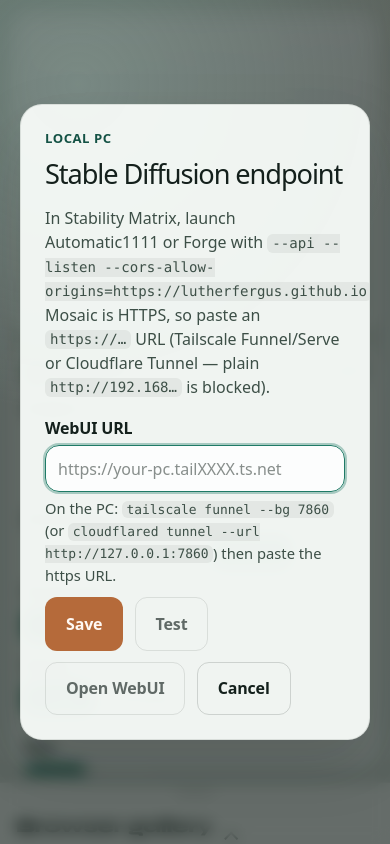
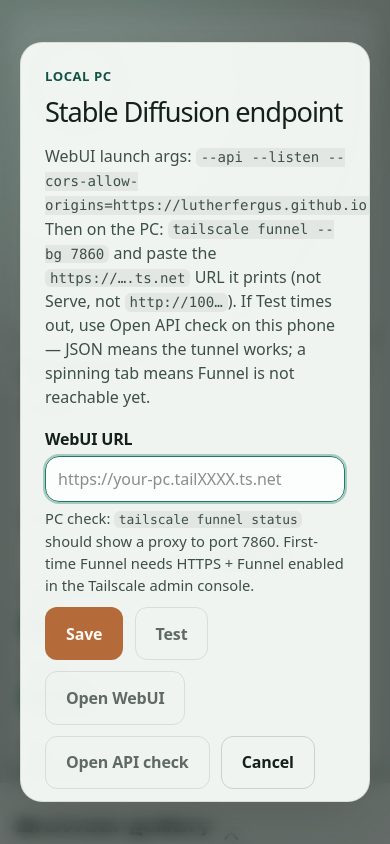
Before and after one commit to LutherFergus/super-eureka, a Next.js app: page / in a window 390 px wide. Both pictures are taken after a click on the button "SD PC". Built offline with nearby package versions, Linux system fonts and the light colour scheme.

Commit message:
Clarify Tailscale Funnel timeout diagnostics (v0.3.3)
Add Open API check so a phone can verify /sdapi/v1/sd-models without CORS,
and tighten copy around Funnel vs Serve when Test times out.

Co-authored-by: LutherFergus <LutherFergus@users.noreply.github.com>

```diff
--- a/package.json
+++ b/package.json
@@ -1,6 +1,6 @@
 {
   "name": "super-eureka",
-  "version": "0.3.2",
+  "version": "0.3.3",
   "private": true,
   "scripts": {
     "dev": "next dev --turbopack",
--- a/src/components/SdEndpointGate.tsx
+++ b/src/components/SdEndpointGate.tsx
@@ -38,7 +38,7 @@ export function SdEndpointGate({
     setStatus(null);
     setHint(
       typeof window !== "undefined" && window.location.protocol === "https:"
-        ? "This page is HTTPS. Test/Generate need an https:// WebUI URL (Tailscale Funnel/Serve or Cloudflare Tunnel), not plain http://192.168… from the phone."
+        ? "Timeout almost always means this phone cannot reach your Funnel URL. Prefer Funnel over Serve; confirm with Open API check."
         : null,
     );
     const timer = window.setTimeout(() => inputRef.current?.focus(), 40);
@@ -79,6 +79,20 @@ export function SdEndpointGate({
     }
   }
 
+  function handleOpenApiCheck() {
+    setError(null);
+    try {
+      const normalized = normalizeSdEndpoint(value);
+      window.open(
+        `${normalized}/sdapi/v1/sd-models`,
+        "_blank",
+        "noopener,noreferrer",
+      );
+    } catch (err) {
+      setError(err instanceof Error ? err.message : "Invalid URL.");
+    }
+  }
+
   function handleSubmit(event: FormEvent<HTMLFormElement>) {
     event.preventDefault();
     setError(null);
@@ -101,13 +115,15 @@ export function SdEndpointGate({
         <p className="prompt-modal-eyebrow">Local PC</p>
         <h2 id="sd-endpoint-title">Stable Diffusion endpoint</h2>
         <p className="prompt-modal-copy">
-          In Stability Matrix, launch Automatic1111 or Forge with{" "}
+          WebUI launch args:{" "}
           <code>
             --api --listen --cors-allow-origins=https://lutherfergus.github.io
           </code>
-          . Mosaic is HTTPS, so paste an <code>https://…</code> URL (Tailscale
-          Funnel/Serve or Cloudflare Tunnel — plain{" "}
-          <code>http://192.168…</code> is blocked).
+          . Then on the PC: <code>tailscale funnel --bg 7860</code> and paste the{" "}
+          <code>https://….ts.net</code> URL it prints (not Serve, not{" "}
+          <code>http://100…</code>). If Test times out, use Open API check on
+          this phone — JSON means the tunnel works; a spinning tab means Funnel
+          is not reachable yet.
         </p>
 
         <div className="field">
@@ -124,9 +140,9 @@ export function SdEndpointGate({
             onChange={(event) => setValue(event.target.value)}
           />
           <p className="field-hint">
-            On the PC: <code>tailscale funnel --bg 7860</code> (or{" "}
-            <code>cloudflared tunnel --url http://127.0.0.1:7860</code>) then
-            paste the https URL.
+            PC check: <code>tailscale funnel status</code> should show a proxy
+            to port 7860. First-time Funnel needs HTTPS + Funnel enabled in the
+            Tailscale admin console.
           </p>
         </div>
 
@@ -157,6 +173,14 @@ export function SdEndpointGate({
           <button
             className="ghost-on-light"
             type="button"
+            disabled={busy || !value.trim()}
+            onClick={handleOpenApiCheck}
+          >
+            Open API check
+          </button>
+          <button
+            className="ghost-on-light"
+            type="button"
             disabled={busy}
             onClick={onClose}
           >
--- a/src/lib/appVersion.ts
+++ b/src/lib/appVersion.ts
@@ -2,6 +2,6 @@
  * User-facing app version shown in the UI.
  * Keep in sync with package.json when shipping visible changes.
  */
-export const APP_VERSION = "0.3.2";
+export const APP_VERSION = "0.3.3";
 
 export const APP_VERSION_LABEL = `v${APP_VERSION}`;
--- a/src/lib/localSd.ts
+++ b/src/lib/localSd.ts
@@ -95,9 +95,10 @@ function endpointErrorMessage(error: unknown, baseUrl: string): string {
   if (isAbortError(error)) {
     return [
       `Timed out after ${TEST_TIMEOUT_MS / 1000}s reaching ${baseUrl}.`,
-      "Open that same URL with Open WebUI — if the page does not load, Funnel/Serve or WebUI is not up.",
-      "If WebUI loads but Test hangs: add --cors-allow-origins=https://lutherfergus.github.io and restart.",
-      "Tailscale Serve only works from devices on your Tailnet; use Funnel for a normal phone browser.",
+      "On this phone, tap Open API check — you should see JSON (a model list).",
+      "If that page also spins: Funnel is not public yet, or WebUI is not on that port. On the PC run: tailscale funnel status",
+      "Use Funnel (public), not Serve, unless this phone is logged into Tailscale.",
+      "If JSON loads but Test still fails: restart WebUI with --cors-allow-origins=https://lutherfergus.github.io",
     ].join(" ");
   }
 
```
